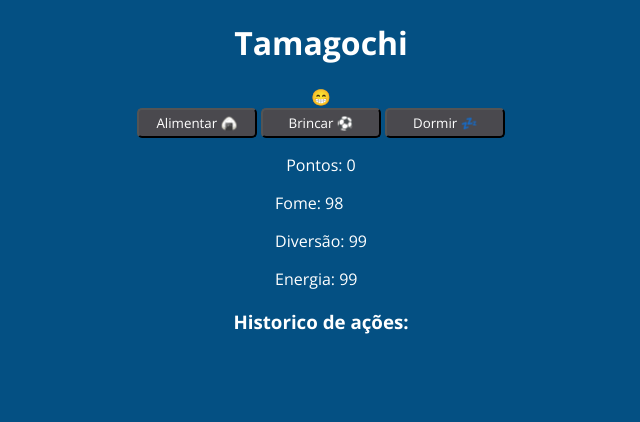
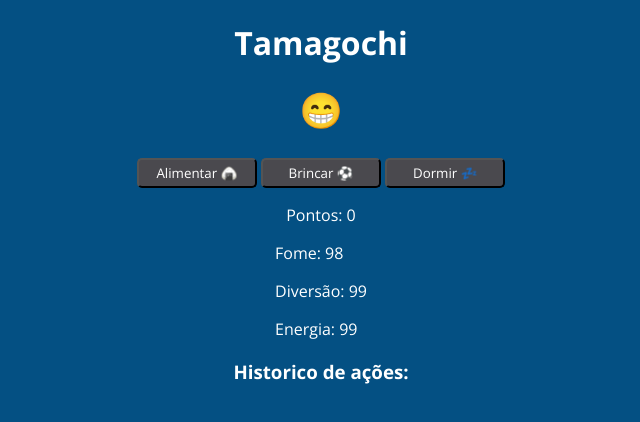
Before and after one commit to sergingameplay/CABULOSO, a plain HTML site: page index.html in a window 1280 px wide. Shown: the whole page, without its empty margins (319-959 px from the left). Drawn offline with Linux system fonts and the light colour scheme.

Commit message:
Add files via upload

```diff
--- a/css/estilo.css
+++ b/css/estilo.css
@@ -37,3 +37,8 @@ button:hover{
 img{
     margin: auto;
 }
+
+#pet{
+    margin-bottom: 25px;
+    font-size: 35px;
+}
```
